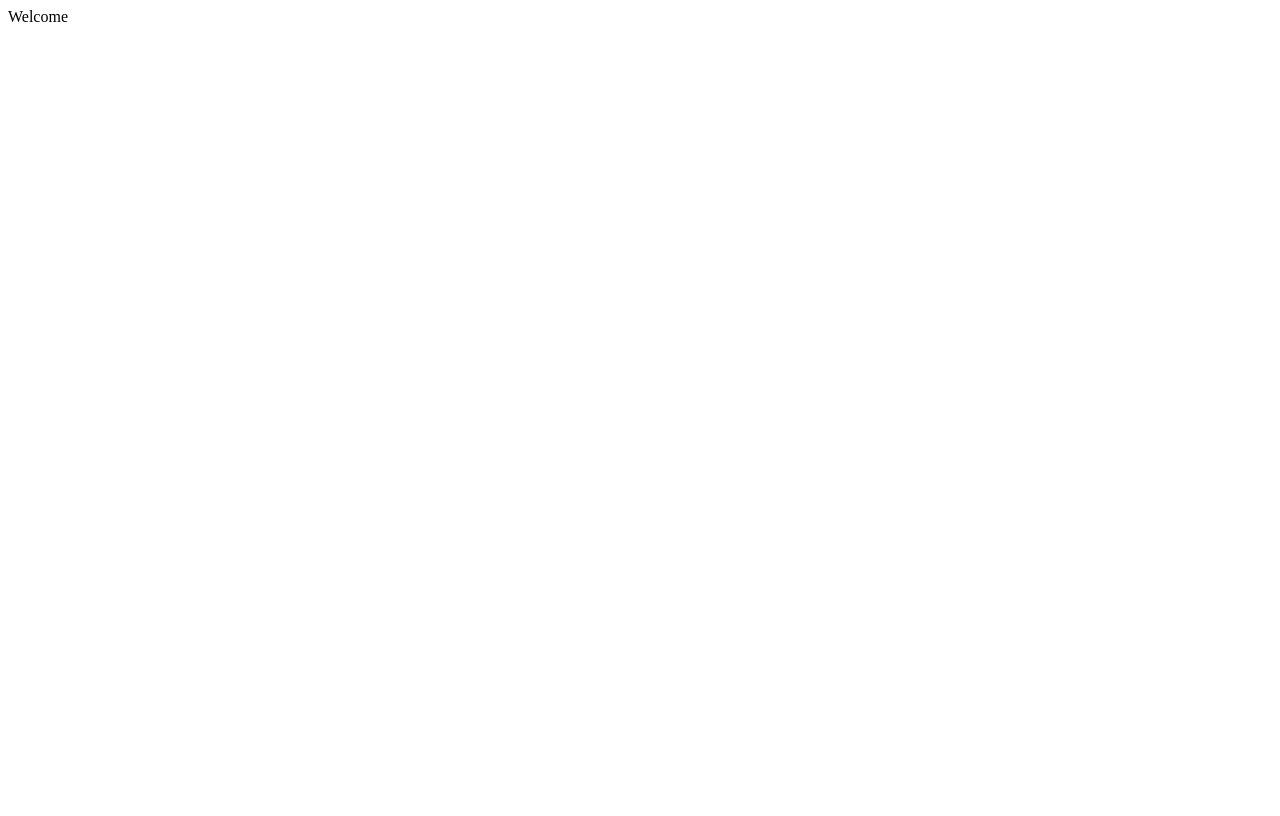
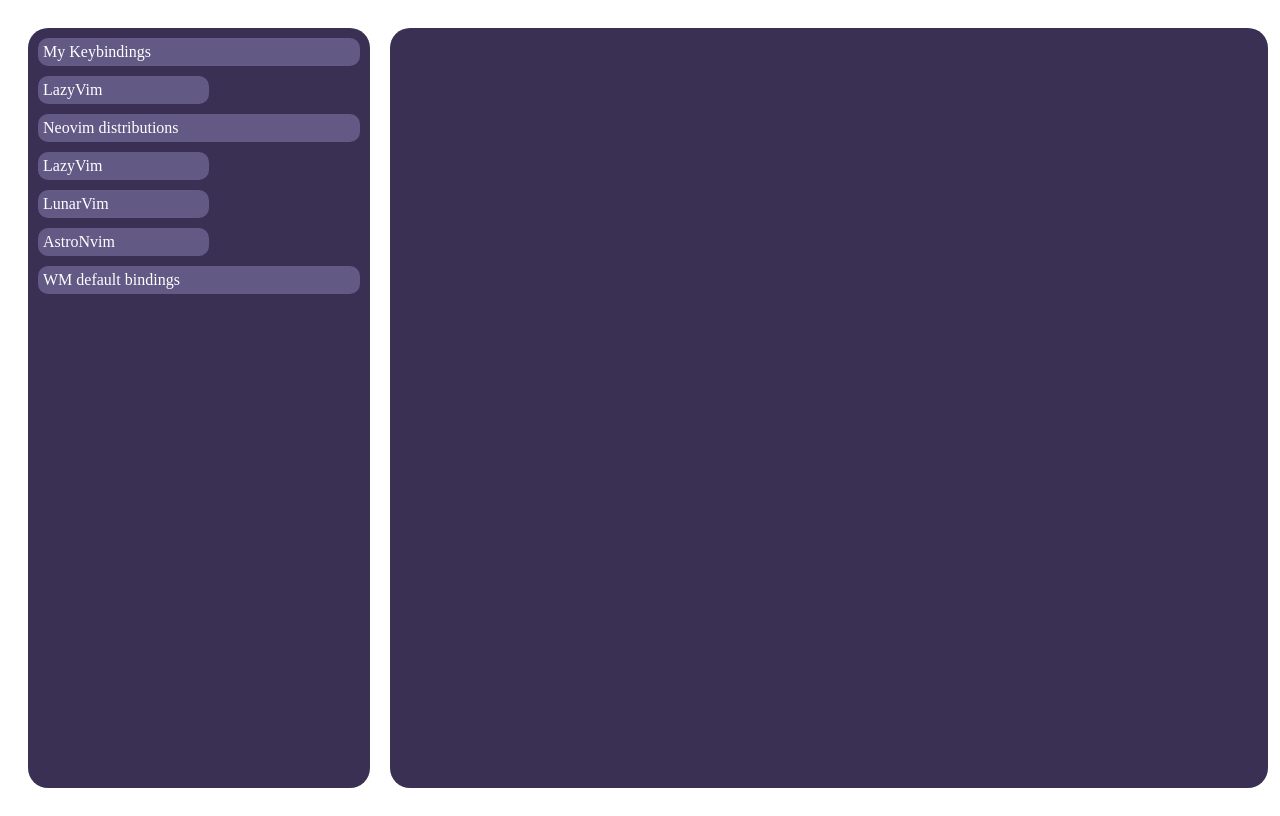
Before and after one commit to Vaisakhkm2625/keybinds, a SvelteKit app: page / in a window 1280 px wide. Built offline with nearby package versions, Linux system fonts and the light colour scheme.

Commit message:
added basic ui

```diff
--- a/src/routes/+page.svelte
+++ b/src/routes/+page.svelte
@@ -1 +1,73 @@
-Welcome
+<script>
+	let list = [
+		{ tabname: 'My Keybindings', role: 'folder' },
+		{ tabname: 'LazyVim', role: 'keybindlist' },
+		{ tabname: 'Neovim distributions', role: 'folder' },
+		{ tabname: 'LazyVim', role: 'keybindlist' },
+		{ tabname: 'LunarVim', role: 'keybindlist' },
+		{ tabname: 'AstroNvim', role: 'keybindlist' },
+		{ tabname: 'WM default bindings', role: 'folder' }
+	];
+</script>
+
+<div class="container">
+	<div class="item sidebar">
+		{#each list as item}
+			{#if item.role == 'folder'}
+				<div class="folder">{item.tabname}</div>
+			{:else}
+				<div class="keybindlist">{item.tabname}</div>
+				<!-- else content here -->
+			{/if}
+		{/each}
+	</div>
+	<div class="item main" />
+</div>
+
+<style>
+	.container {
+		height: 100vh;
+		width: 100vw;
+		box-sizing: border-box;
+		display: flex;
+		flex-direction: row;
+		flex-wrap: nowrap;
+		padding: 10px;
+		justify-content: space-evenly;
+	}
+	.item {
+		margin: 10px;
+		border-radius: 20px;
+		background-color: #393053;
+	}
+
+	.sidebar {
+		flex-grow: 1;
+		display: flex;
+		justify-content: flex-start;
+		flex-direction: column;
+		align-items: right;
+		padding: 10px;
+		gap: 10px;
+	}
+	.folder {
+		background-color: #635985;
+		border-radius: 10px;
+		color: white;
+		padding: 5px;
+		font-size: 1rem;
+	}
+
+	.keybindlist {
+		background-color: #635985;
+		border-radius: 10px;
+		color: white;
+		width: 50%;
+		padding: 5px;
+		font-size: 1rem;
+	}
+
+	.main {
+		flex-grow: 5;
+	}
+</style>
```
